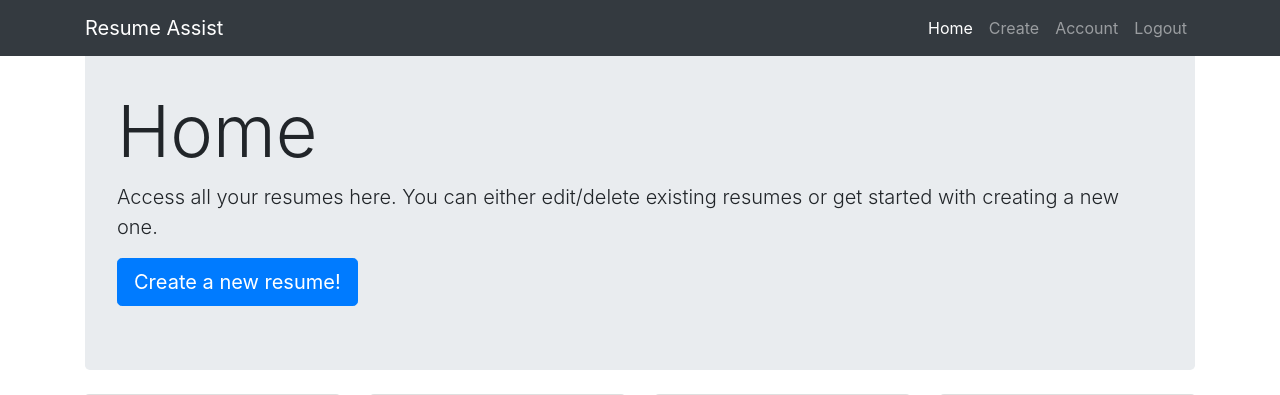
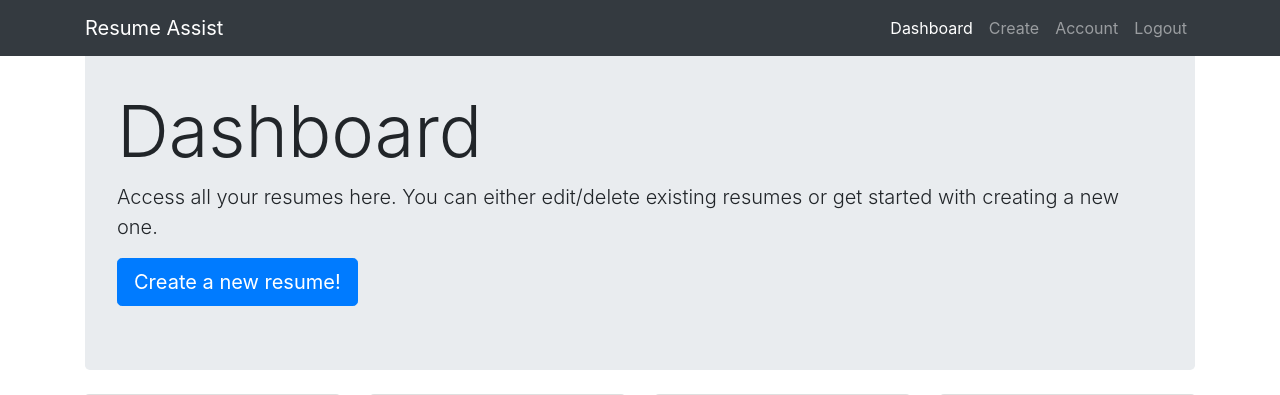
Before and after one commit to sairabbas/ResumeAssist, a Flask app: page /dashboard in a window 1280 px wide. Shown: the top 395 px of the page. Run offline with Flask 2, Linux system fonts and the light colour scheme; a user stored in the database is signed in; grey boxes labelled with a size stand in for pictures from a placeholder-image service; some libraries are stand-ins or nearby versions.

Commit message:
Changed dashboard UI

```diff
--- a/templates/dashboard.html
+++ b/templates/dashboard.html
@@ -21,7 +21,7 @@ Home - Resume Assist
       <div class="collapse navbar-collapse" id="navbarResponsive">
         <ul class="navbar-nav ml-auto">
           <li class="nav-item active">
-            <a class="nav-link" href="{{ url_for('dashboard') }}">Home
+            <a class="nav-link" href="{{ url_for('dashboard') }}">Dashboard
               <span class="sr-only">(current)</span>
             </a>
           </li>
@@ -42,7 +42,7 @@ Home - Resume Assist
   <div class="container">
     <!-- Jumbotron Header -->
     <header class="jumbotron my-4">
-      <h1 class="display-3">Home</h1>
+      <h1 class="display-3">Dashboard</h1>
       <p class="lead">Access all your resumes here. You can either edit/delete existing resumes or get started with creating a new one.</p>
       <a href="{{ url_for('questionnaire') }}" class="btn btn-primary btn-lg">Create a new resume!</a>
     </header>
--- a/templates/questionnaire.html
+++ b/templates/questionnaire.html
@@ -139,7 +139,7 @@ button:hover {
       <div class="collapse navbar-collapse" id="navbarResponsive">
         <ul class="navbar-nav ml-auto">
           <li class="nav-item active">
-            <a class="nav-link" href="{{ url_for('dashboard') }}">Home
+            <a class="nav-link" href="{{ url_for('dashboard') }}">Dashboard
               <span class="sr-only">(current)</span>
             </a>
           </li>
--- a/templates/selection.html
+++ b/templates/selection.html
@@ -21,7 +21,7 @@ Selection - Resume Assist
       <div class="collapse navbar-collapse" id="navbarResponsive">
         <ul class="navbar-nav ml-auto">
           <li class="nav-item active">
-            <a class="nav-link" href="{{ url_for('dashboard') }}">Home
+            <a class="nav-link" href="{{ url_for('dashboard') }}">Dashboard
               <span class="sr-only">(current)</span>
             </a>
           </li>
```
